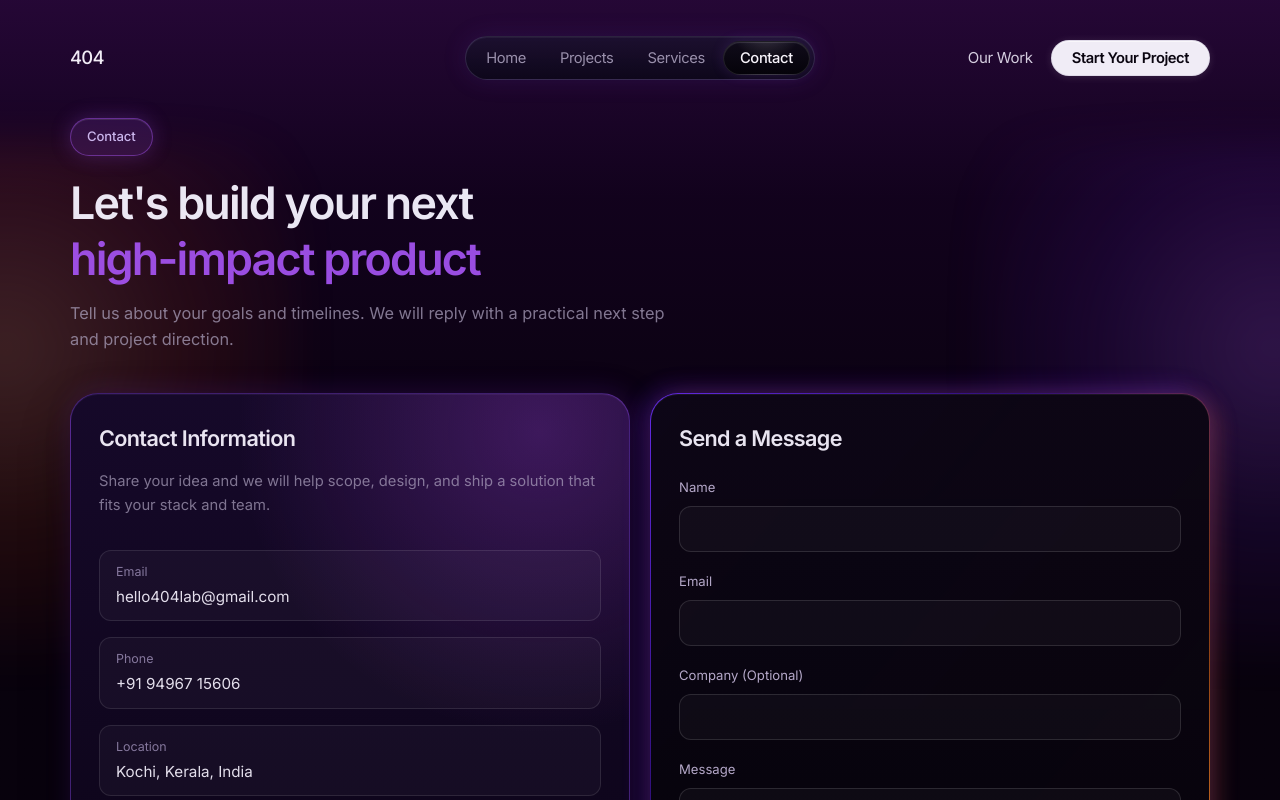
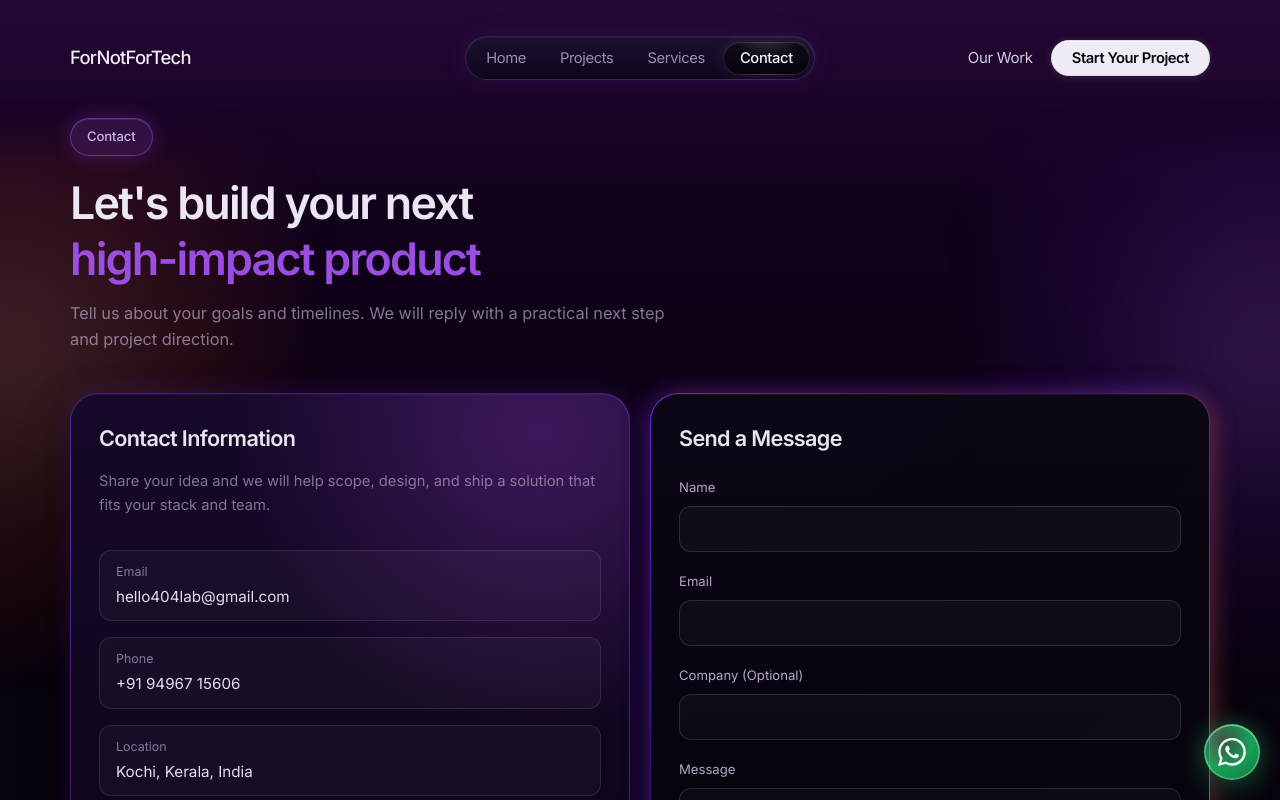
Before and after one commit to hello404lab-coder/404, a React (Vite) app: page /contact in a window 1280 px wide. Shown: the top 800 px of the page. Built offline with nearby package versions, Linux system fonts and the light colour scheme.

Commit message:
updated whatsapp cta

```diff
--- a/src/MainLayout.tsx
+++ b/src/MainLayout.tsx
@@ -2,6 +2,7 @@ import { Outlet, useLocation } from 'react-router-dom'
 import { motion, useReducedMotion } from 'framer-motion'
 import { Navbar } from './components/Navbar'
 import { Footer } from './components/Footer'
+import { WhatsAppFloatingButton } from './components/WhatsAppFloatingButton'
 import { ScrollToTop } from './utils/ScrollToTop'
 
 const EASE: [number, number, number, number] = [0.25, 0.1, 0.25, 1]
@@ -105,6 +106,7 @@ export function MainLayout() {
         )}
         <Footer />
       </div>
+      <WhatsAppFloatingButton />
     </div>
   )
 }
--- a/src/components/Navbar.tsx
+++ b/src/components/Navbar.tsx
@@ -1,6 +1,7 @@
 import { motion, useReducedMotion } from 'framer-motion'
 import { useNavigate } from 'react-router-dom'
 import { NavPill } from './ui'
+import { siteContent } from '../data/siteContent'
 
 const EASE: [number, number, number, number] = [0.25, 0.1, 0.25, 1]
 
@@ -38,7 +39,7 @@ export function Navbar({
           transition={{ delay: 0.2, duration: 0.4 }}
           whileHover={{ color: 'rgba(255,255,255,1)' }}
         >
-          404
+          {siteContent.company.name}
         </motion.a>
       ) : (
         <motion.div
@@ -47,7 +48,7 @@ export function Navbar({
           animate={{ opacity: 1 }}
           transition={{ delay: 0.2, duration: 0.4 }}
         >
-          404
+          {siteContent.company.name}
         </motion.div>
       )}
       <NavPill />
--- /dev/null
+++ b/src/components/WhatsAppFloatingButton.tsx
@@ -0,0 +1,65 @@
+import { motion, useReducedMotion } from 'framer-motion'
+import { siteContent } from '../data/siteContent'
+
+type WhatsAppFloatingButtonProps = {
+  className?: string
+}
+
+function getWhatsAppHref(phone: string) {
+  const digitsOnly = phone.replace(/\D/g, '')
+  const message = encodeURIComponent(`Hi ${siteContent.company.name}, I'd like to discuss a project.`)
+  return `https://wa.me/${digitsOnly}?text=${message}`
+}
+
+export function WhatsAppFloatingButton({ className }: WhatsAppFloatingButtonProps) {
+  const prefersReducedMotion = useReducedMotion()
+  const href = getWhatsAppHref(siteContent.company.phone)
+
+  return (
+    <motion.a
+      href={href}
+      target="_blank"
+      rel="noopener noreferrer"
+      aria-label="Chat with us on WhatsApp"
+      className={
+        className ??
+        'fixed right-5 bottom-5 z-40 h-14 w-14 rounded-full flex items-center justify-center max-[720px]:right-4 max-[720px]:bottom-4'
+      }
+      style={{
+        border: '1px solid rgba(122,255,176,0.48)',
+        background:
+          'radial-gradient(circle at 30% 25%, rgba(153,255,196,0.32) 0%, rgba(28,183,98,0.9) 55%, rgba(15,117,62,0.94) 100%)',
+        boxShadow:
+          '0 14px 34px rgba(11,77,42,0.45), inset 0 1px 0 rgba(212,255,226,0.38), 0 0 24px rgba(53,214,126,0.36)',
+      }}
+      initial={{ opacity: 0, scale: 0.9, y: 12 }}
+      animate={{ opacity: 1, scale: 1, y: 0 }}
+      transition={{ duration: 0.45, delay: 0.25, ease: [0.25, 0.1, 0.25, 1] }}
+      whileHover={
+        prefersReducedMotion
+          ? {}
+          : {
+              scale: 1.05,
+              boxShadow:
+                '0 18px 38px rgba(11,77,42,0.5), inset 0 1px 0 rgba(212,255,226,0.42), 0 0 28px rgba(53,214,126,0.42)',
+            }
+      }
+      whileTap={{ scale: 0.96 }}
+    >
+      <span
+        className="absolute inset-0 rounded-full pointer-events-none"
+        style={{
+          boxShadow: 'inset 0 0 0 1px rgba(224,255,236,0.2)',
+        }}
+      />
+      <svg
+        viewBox="0 0 24 24"
+        className="w-7 h-7 text-[#f5fff9] drop-shadow-[0_2px_8px_rgba(8,60,31,0.45)]"
+        fill="currentColor"
+        aria-hidden="true"
+      >
+        <path d="M20.52 3.48A11.9 11.9 0 0 0 12.06 0C5.55 0 .26 5.3.26 11.81c0 2.08.54 4.1 1.56 5.88L0 24l6.49-1.7a11.73 11.73 0 0 0 5.57 1.42h.01c6.5 0 11.8-5.3 11.8-11.81 0-3.15-1.23-6.11-3.35-8.43ZM12.07 21.7h-.01a9.7 9.7 0 0 1-4.94-1.35l-.35-.2-3.85 1.01 1.03-3.76-.23-.38a9.78 9.78 0 0 1-1.49-5.2c0-5.4 4.4-9.79 9.8-9.79 2.62 0 5.08 1.02 6.92 2.87a9.72 9.72 0 0 1 2.86 6.93c0 5.4-4.4 9.78-9.74 9.87Zm5.37-7.3c-.29-.14-1.72-.85-1.99-.94-.26-.1-.45-.14-.64.15s-.73.94-.9 1.14c-.17.2-.34.22-.63.07-.3-.14-1.25-.46-2.38-1.47a8.85 8.85 0 0 1-1.64-2.03c-.17-.3-.02-.45.12-.6.13-.13.3-.34.43-.5.14-.16.18-.28.27-.47.1-.2.05-.36-.02-.5-.07-.14-.64-1.55-.88-2.13-.23-.54-.46-.47-.64-.48h-.55a1.04 1.04 0 0 0-.76.35c-.26.3-.99.97-.99 2.37s1.02 2.76 1.16 2.95c.14.2 2 3.06 4.85 4.3.68.3 1.21.47 1.63.6.68.21 1.3.18 1.8.11.55-.08 1.72-.7 1.97-1.38.24-.68.24-1.25.17-1.38-.07-.13-.26-.2-.55-.34Z" />
+      </svg>
+    </motion.a>
+  )
+}
--- a/src/data/siteContent.ts
+++ b/src/data/siteContent.ts
@@ -49,7 +49,7 @@ export type FounderContent = {
 
 export const siteContent = {
   company: {
-    name: 'FourNotFour',
+    name: 'ForNotForTech',
     email: 'hello404lab@gmail.com',
     phone: '+91 94967 15606',
     location: 'Kochi, Kerala, India',
--- a/src/pages/Projects.tsx
+++ b/src/pages/Projects.tsx
@@ -154,17 +154,21 @@ function ProjectCard({
             <SparkleIcon className="w-3.5 h-3.5" />
             {project.category}
           </div>
-          <motion.button
+          <motion.a
             className="flex items-center justify-center w-9 h-9 rounded-full cursor-pointer"
             style={{
               background: 'rgba(255,255,255,0.05)',
               border: '1px solid rgba(255,255,255,0.1)',
             }}
+            href={project.link}
+            target="_blank"
+            rel="noopener noreferrer"
+            aria-label={`Visit ${project.title} website`}
             whileHover={{ scale: 1.05, backgroundColor: 'rgba(255,255,255,0.1)' }}
             whileTap={{ scale: 0.95 }}
           >
             <ArrowUpRightIcon className="w-4 h-4 text-[rgba(244,240,252,0.8)]" />
-          </motion.button>
+          </motion.a>
         </div>
 
         {/* Title & Description */}
```
